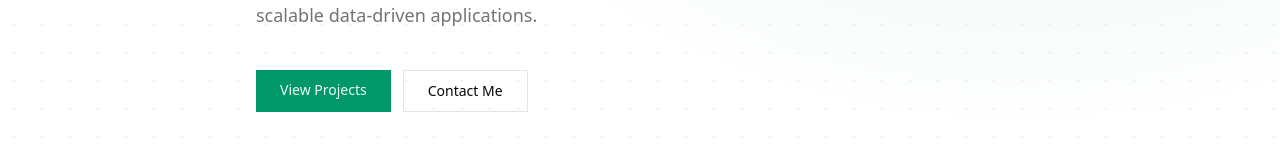
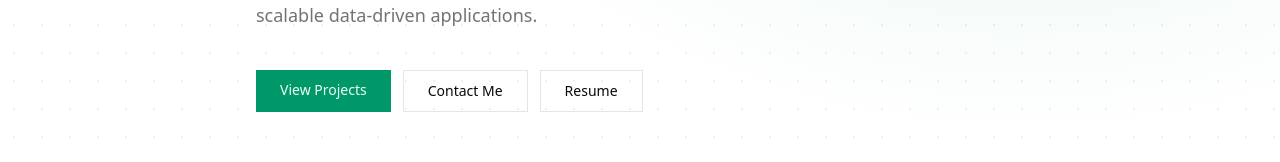
Before and after one commit to michqo/portfolio, a Next.js app: page / in a window 1280 px wide. Shown: the part 381-543 px from the top of the page. Built offline with nearby package versions, Linux system fonts and the light colour scheme.

Commit message:
feat: resume

```diff
--- a/app/page.tsx
+++ b/app/page.tsx
@@ -35,6 +35,14 @@ export default function Page() {
             className="border border-border px-6 py-2.5 text-sm font-medium transition-colors hover:border-primary hover:text-primary"
           >
             Contact Me
+          </a>
+          <a
+            href="/CV.pdf"
+            target="_blank"
+            rel="noopener noreferrer"
+            className="border border-border px-6 py-2.5 text-sm font-medium transition-colors hover:border-primary hover:text-primary"
+          >
+            Resume
           </a>
         </div>
 
```
Also changed, not shown: 1 other file (tests, documents, lock files or other folders).
